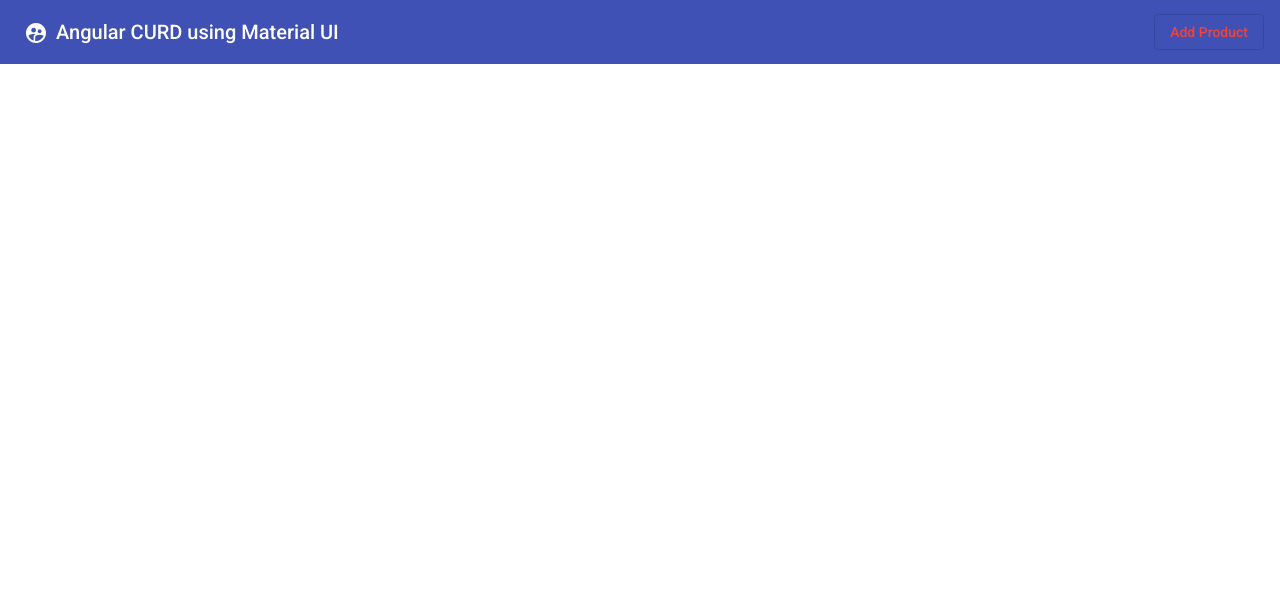
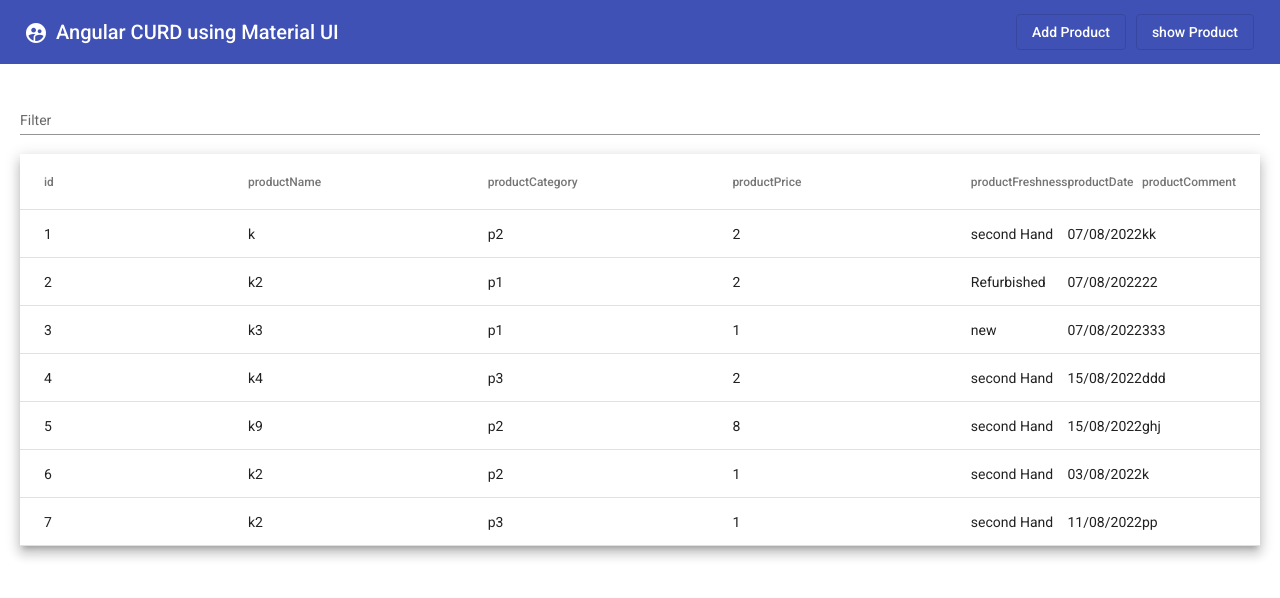
Before and after one commit to fatemehcode/CURD-angular, an Angular app: page / in a window 1280 px wide. Shown: the top 598 px of the page. Built offline with nearby package versions, Linux system fonts and the light colour scheme; data requests are answered from the project's data file.

Commit message:
dateformat

```diff
--- a/src/app/app.component.html
+++ b/src/app/app.component.html
@@ -1,13 +1,56 @@
+<p>
   <mat-toolbar color="primary">
     <button mat-icon-button class="example-icon" aria-label="Example icon-button with menu icon">
       <mat-icon>supervised_user_circle</mat-icon>
     </button>
     <span>Angular CURD using Material UI</span>
     <span class="example-spacer"></span>
-  <button mat-stroked-button color="warn" (click)="openDialog()">Add Product</button>
+    <button mat-stroked-button  (click)="openDialog()">Add Product</button>
+    <button mat-stroked-button  style="margin: '10px';"(click)="showProduct()">show Product</button>
   </mat-toolbar>
+</p>
 <div class="container">
-  <div style="margin-top:'10px' ;">
-
+  <div style="margin: '20px';">
+    <mat-form-field appearance="standard">
+      <mat-label>Filter</mat-label>
+      <input matInput (keyup)="applyFilter($event)" placeholder="Ex. Mia" #input>
+    </mat-form-field>
+    <div class="mat-elevation-z8">
+      <table mat-table [dataSource]="dataSource" matSort>
+        <ng-container matColumnDef="id">
+          <th mat-header-cell *matHeaderCellDef mat-sort-header> id </th>
+          <td mat-cell *matCellDef="let row"> {{row.id}} </td>
+          </ng-container>
+        <ng-container matColumnDef="productName">
+          <th mat-header-cell *matHeaderCellDef mat-sort-header> productName </th>
+          <td mat-cell *matCellDef="let row"> {{row.productName}} </td>
+          </ng-container>
+        <ng-container matColumnDef="productCategory">
+          <th mat-header-cell *matHeaderCellDef mat-sort-header> productCategory </th>
+          <td mat-cell *matCellDef="let row"> {{row.productCategory}} </td>
+          </ng-container>
+        <ng-container matColumnDef="productPrice">
+          <th mat-header-cell *matHeaderCellDef mat-sort-header> productPrice </th>
+          <td mat-cell *matCellDef="let row"> {{row.productPrice}} </td>
+          </ng-container>
+        <ng-container matColumnDef="productFreshness">
+          <th mat-header-cell *matHeaderCellDef mat-sort-header> productFreshness </th>
+          <td mat-cell *matCellDef="let row"> {{row.productFreshness}} </td>
+          </ng-container>
+        <ng-container matColumnDef="productDate">
+          <th mat-header-cell *matHeaderCellDef mat-sort-header> productDate </th>
+          <td mat-cell *matCellDef="let row"> {{formatedDate(row.productDate)}} </td>
+          </ng-container>
+        <ng-container matColumnDef="productComment">
+          <th mat-header-cell *matHeaderCellDef mat-sort-header> productComment </th>
+          <td mat-cell *matCellDef="let row"> {{row.productComment}} </td>
+          </ng-container>
+        <tr mat-header-row *matHeaderRowDef="displayedColumns"></tr>
+        <tr mat-row *matRowDef="let row; columns: displayedColumns;"></tr>
+        <tr class="mat-row" *matNoDataRow>
+          <td class="mat-cell" colspan="4">No data matching the filter "{{input.value}}"</td>
+        </tr>
+      </table>
     </div>
   </div>
+</div>
--- a/src/app/app.component.ts
+++ b/src/app/app.component.ts
@@ -1,7 +1,13 @@
-import { Component, OnInit } from '@angular/core';
+import { Component, OnInit, ViewChild } from '@angular/core';
 import {MatDialog} from '@angular/material/dialog';
+import { MatTableDataSource } from '@angular/material/table';
 import { DialogComponent } from './dialog/dialog.component';
 import { ApiService } from './services/api.service';
+import { Router, RouterLink } from '@angular/router';
+import {MatPaginator} from '@angular/material/paginator';
+import { MatSort } from '@angular/material/sort';
+import { formatDate } from '@angular/common';
+
 @Component({
   selector: 'app-root',
   templateUrl: './app.component.html',
@@ -9,7 +15,22 @@ import { ApiService } from './services/api.service';
 })
 export class AppComponent implements OnInit {
   title = 'CURD-angular';
-  constructor(private dialog: MatDialog,private api:ApiService) {}
+  displayedColumns: string[] = [
+    'id',
+    'productName',
+    'productCategory',
+    'productPrice',
+    'productFreshness',
+    'productDate',
+    'productComment'];
+  dataSource!: MatTableDataSource<any>;
+  @ViewChild(MatPaginator) paginator!: MatPaginator;
+  @ViewChild(MatSort) sort!: MatSort;
+
+
+  constructor(private dialog: MatDialog,
+    private api: ApiService,
+    private router:Router) { }
   ngOnInit(): void {
     this.getAllProducts();
   }
@@ -22,14 +43,35 @@ export class AppComponent implements OnInit {
       console.log(`Dialog result: ${result}`);
     });
   }
-    getAllProducts(){
+  showProduct() {
+    console.log('hi');
+
+
+  }
+  getAllProducts(){
       this.api.getProduct()
         .subscribe({
-          next: (res) => { alert('geting data successfully'); },
-          error: (res) => { alert('geting data failed'); }
+          next: (res) => {
+            this.dataSource = new MatTableDataSource(res);
+            console.log(this.dataSource);
+          },
+          error: (res) => { alert('geting data failed'!); }
 
         });
 
+  }
+
+  applyFilter(event:Event): void{
+  const filterValue = (event.target as HTMLInputElement).value;
+    this.dataSource.filter = filterValue.trim().toLowerCase();
+
+    if (this.dataSource.paginator) {
+      this.dataSource.paginator.firstPage();
     }
-
+  }
+  formatedDate(myDate:Date) {
+    const format = 'dd/MM/yyyy';
+    const locale = 'en-US';
+    return formatDate(myDate, format, locale);
+  }
 }
--- a/src/app/app.module.ts
+++ b/src/app/app.module.ts
@@ -1,10 +1,9 @@
 import { NgModule } from '@angular/core';
 import { BrowserModule } from '@angular/platform-browser';
-
 import { AppRoutingModule } from './app-routing.module';
 import { AppComponent } from './app.component';
 import { BrowserAnimationsModule } from '@angular/platform-browser/animations';
-
+import { Router, Routes } from '@angular/router';
 //materials
 import { MatToolbarModule } from '@angular/material/toolbar';
 import { MatButtonModule } from '@angular/material/button';
@@ -13,7 +12,7 @@ import {MatDialogModule} from '@angular/material/dialog';
 import { MatFormFieldModule } from '@angular/material/form-field';
 import {MatInputModule} from '@angular/material/input';
 import { MatSelectModule } from '@angular/material/select';
-import { DialogComponent } from './dialog/dialog.component';
+
 import { MatDatepickerModule } from '@angular/material/datepicker';
 import {MatNativeDateModule} from '@angular/material/core';
 import {MatRadioModule} from '@angular/material/radio';
@@ -21,15 +20,19 @@ import { ReactiveFormsModule } from '@angular/forms';
 import {HttpClientModule } from '@angular/common/http';
 import { MatPaginatorModule } from '@angular/material/paginator';
 import { MatTableModule } from '@angular/material/table';
-import {AfterViewInit, Component, ViewChild} from '@angular/core';
-import {MatPaginator} from '@angular/material/paginator';
-import {MatSort} from '@angular/material/sort';
-import {MatTableDataSource} from '@angular/material/table';
+import { DialogComponent } from './dialog/dialog.component';
+import { ProductComponent } from './product/product.component';
+import { formatDate } from "@angular/common";
+const routes:
+  Routes = [
+    { path: '/products', component: ProductComponent }
+  ];
 
 @NgModule({
   declarations: [
     AppComponent,
-    DialogComponent
+    DialogComponent,
+    ProductComponent
   ],
   imports: [
     BrowserModule,AppRoutingModule,BrowserAnimationsModule,
@@ -43,4 +46,5 @@ import {MatTableDataSource} from '@angular/material/table';
   providers: [],
   bootstrap: [AppComponent]
 })
+
 export class AppModule { }
--- /dev/null
+++ b/src/app/product/product.component.html
@@ -0,0 +1 @@
+<p>product works!</p>
--- /dev/null
+++ b/src/app/product/product.component.ts
@@ -0,0 +1,27 @@
+import { Component, OnInit } from '@angular/core';
+import { FormGroup,FormBuilder,Validators } from '@angular/forms';
+import { MatDialogRef } from '@angular/material/dialog';
+import { ApiService } from '../services/api.service';
+
+@Component({
+  selector: 'showProduct',
+  templateUrl: './product.component.html',
+  styleUrls: ['./product.component.scss']
+})
+
+export class ProductComponent implements OnInit {
+  freshnessList = ['new', 'second Hand', 'Refurbished'];
+  productForm!: FormGroup;
+
+  constructor(private formBuilder: FormBuilder,
+    private api: ApiService,
+   private dialogRef:MatDialogRef<ProductComponent>) { }
+
+  ngOnInit(): void {
+
+  }
+  showProduct() {
+
+  }
+
+}
```
Also changed, not shown: src/app/product/product.component.scss (added), 1 other file (tests, documents, lock files or other folders). Lines whose indentation alone changed are shown as unchanged.
